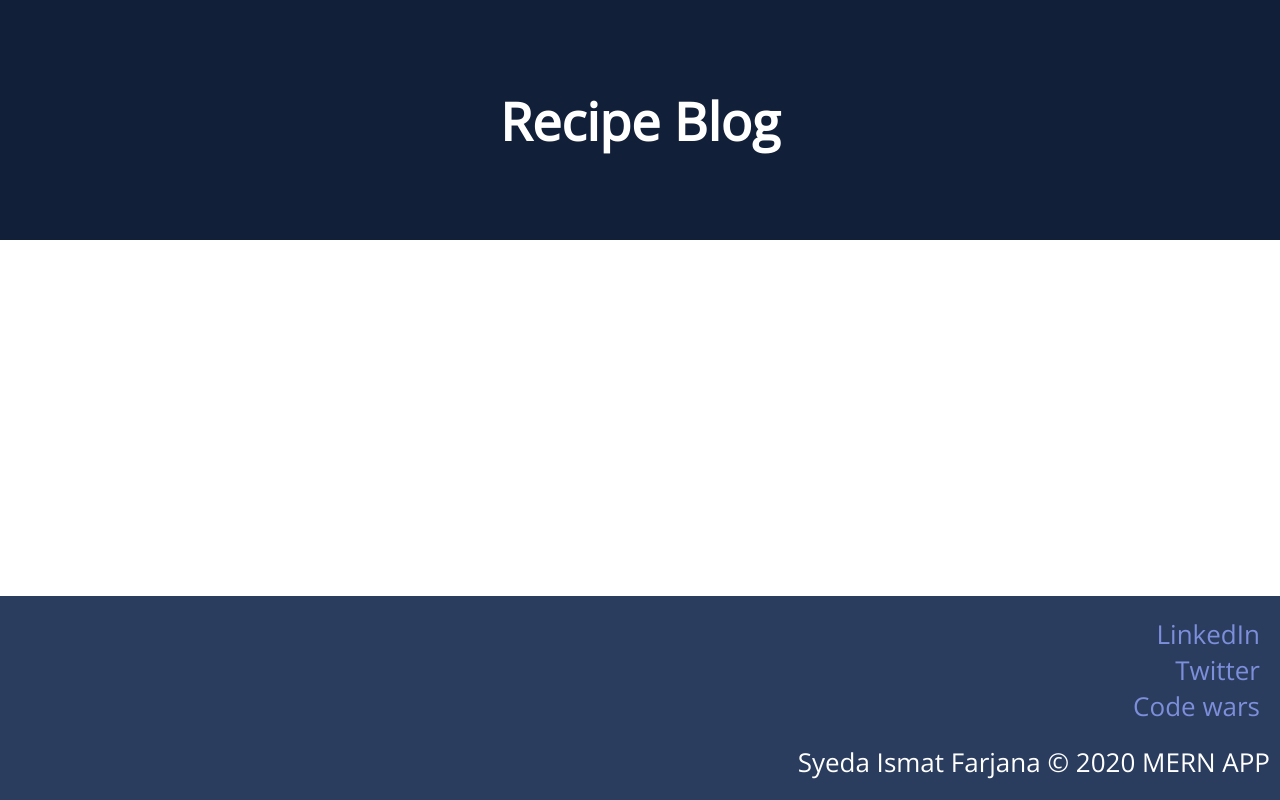
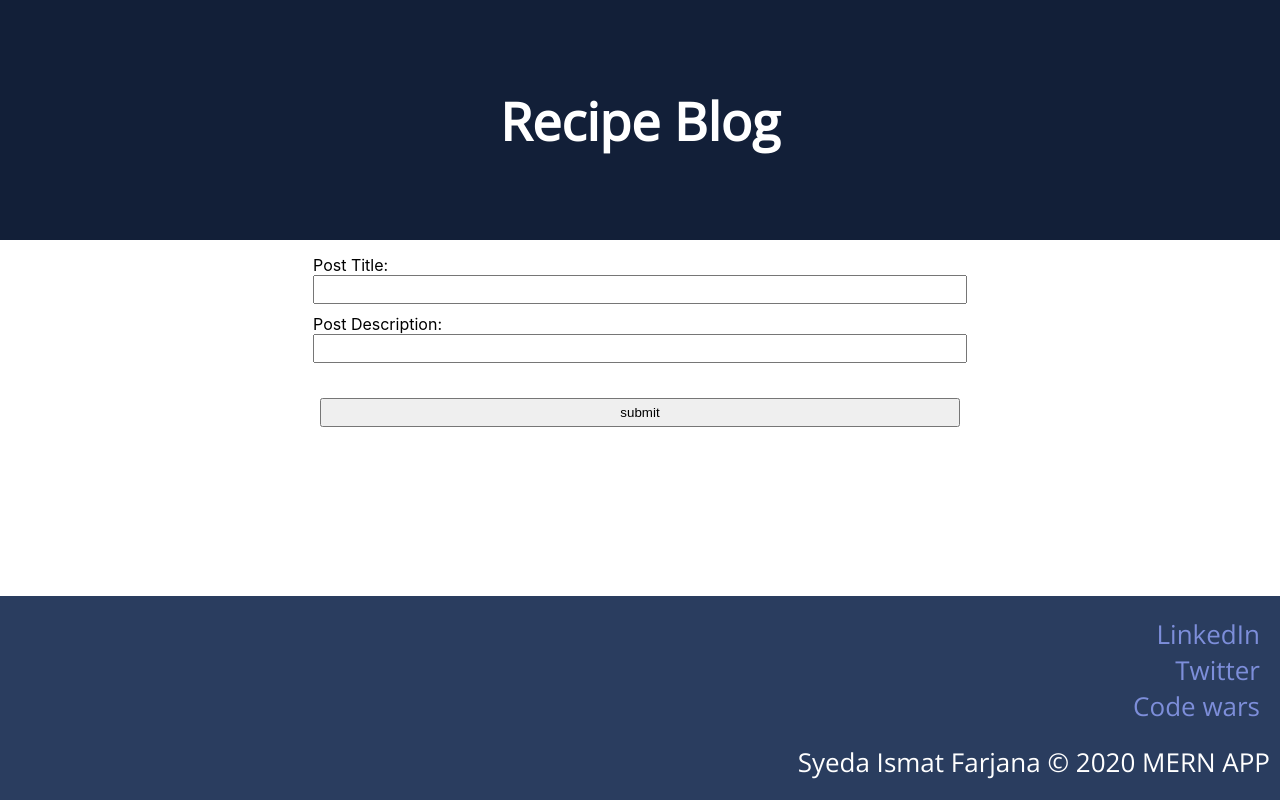
Before and after one commit to ismatfarjana/recipe-react, a React (Create React App) app: page / in a window 1280 px wide. Built offline with nearby package versions, Linux system fonts and the light colour scheme.

Commit message:
Play aound with react form

```diff
--- a/src/App.css
+++ b/src/App.css
@@ -30,6 +30,28 @@ a {
   justify-content: center;
   font-size: calc(10px + 2vmin);
   color: white;
+}
+
+/* form */
+form {
+  display: flex;
+  flex-flow: column;
+  text-align: left;
+
+  margin: 10px 30px;
+}
+label {
+  display: flex;
+  flex-flow: column;
+  padding: 5px;
+}
+input {
+  width: 50vw;
+  padding: 5px;
+}
+input[type="submit" i] {
+  align-self: center;
+  margin: 30px 0;
 }
 
 footer {
--- a/src/App.js
+++ b/src/App.js
@@ -1,4 +1,5 @@
 import React from "react";
+import Posts from "./components/Posts";
 
 import "./App.css";
 
@@ -8,6 +9,12 @@ function App() {
       <header className="App-header">
         <h1>Recipe Blog</h1>
       </header>
+
+      <body>
+        <div className="postlist">
+          <Posts />
+        </div>
+      </body>
 
       <footer>
         <div className="footer-parts">
--- /dev/null
+++ b/src/components/AddPost.js
@@ -0,0 +1,29 @@
+// import react component
+// export component: inside export-> the constructor and render our view jsx
+import React, { Component } from "react";
+
+export default class AddPost extends Component {
+  //call constructor props with state in it.. why???
+  // constructor(props) {
+  //   super(props);
+  //   this.state = {
+  //     post: ""
+  //   };
+  // }
+
+  render() {
+    return (
+      <form>
+        <label>
+          Post Title:
+          <input type="text" />
+        </label>
+        <label>
+          Post Description:
+          <input type="text" />
+        </label>
+        <input type="submit" value="submit" />
+      </form>
+    );
+  }
+}
--- /dev/null
+++ b/src/components/Posts.js
@@ -0,0 +1,25 @@
+import React, { Component } from "react";
+// need axios here to fetch data and show
+
+//import component item
+import AddPost from "./AddPost";
+
+//export component item
+export default class Posts extends Component {
+  //call constructor
+  // constructor(props) {
+  //   super(props);
+  //   //create state to hold items in an empty array
+  //   this.state = {
+  //     posts: []
+  //   };
+  // }
+
+  //render item
+  render() {
+    return (
+      //return component item
+      <AddPost />
+    );
+  }
+}
```
